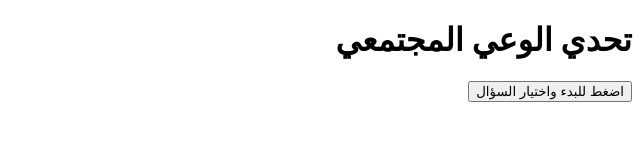
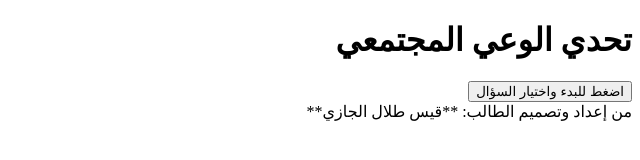
Before and after one commit to qaes26/my-event, a plain HTML site: page questions.html in a window 1280 px wide. Shown: the whole page, without its empty margins (640-1280 px from the left). Drawn offline with Linux system fonts and the light colour scheme.

Commit message:
Update questions.html

```diff
--- a/questions.html
+++ b/questions.html
@@ -19,6 +19,10 @@
         </div>
     </div>
 
+    <footer>
+        من إعداد وتصميم الطالب: **قيس طلال الجازي**
+    </footer>
+
     <script src="script.js"></script>
 </body>
 </html>
```
